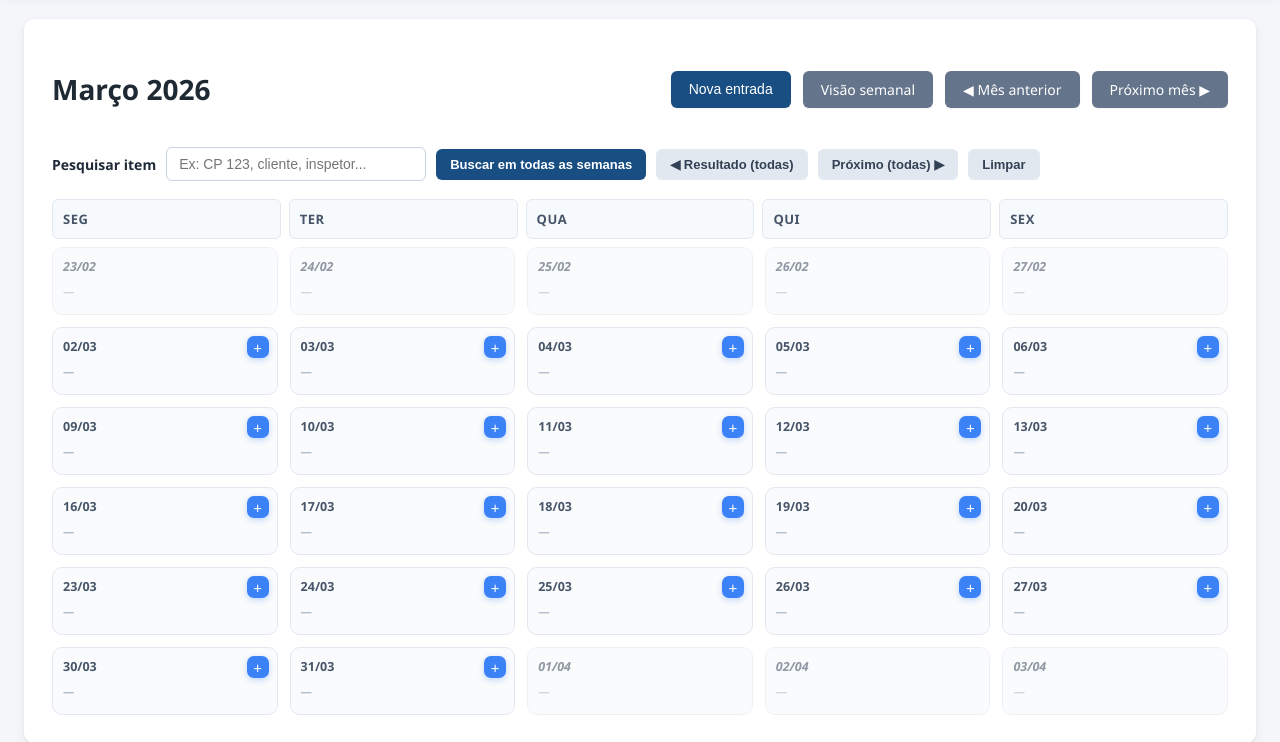
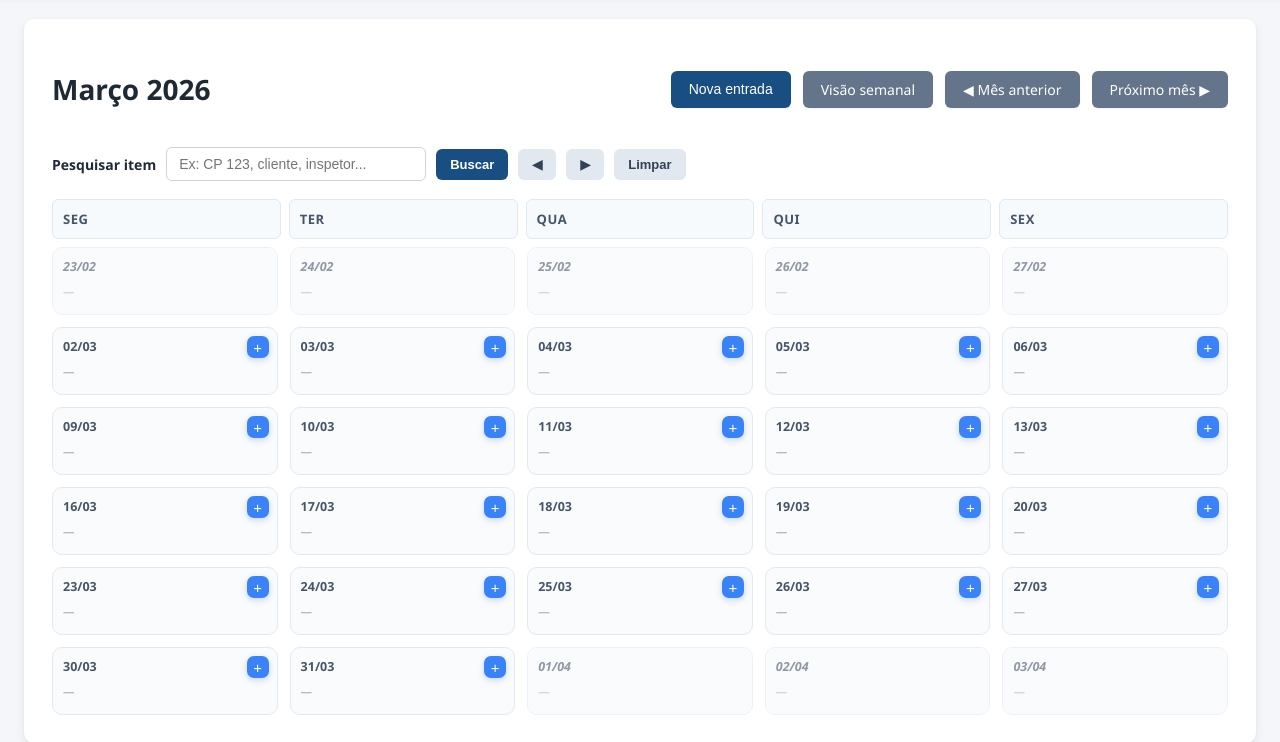
Before and after one commit to FredMattiuzzo/CONTROLE-INSPECAO, a Django app: page /agenda/mensal/ in a window 1280 px wide. Shown: the part 74-816 px from the top of the page. Run offline with Django 5.2, Linux system fonts and the light colour scheme; a user stored in the database is signed in; data comes from the database, SQL or seed files in the repository; both versions use the stored data as it was after the commit.

Commit message:
Deploy Version

```diff
--- a/schedule/templates/schedule/monthly.html
+++ b/schedule/templates/schedule/monthly.html
@@ -152,9 +152,9 @@
     <form class="search-bar" method="get" action="{% url 'schedule:entry_search' %}">
         <label for="entry-search-input">Pesquisar item</label>
         <input id="entry-search-input" name="q" type="search" placeholder="Ex: CP 123, cliente, inspetor..." value="{{ request.GET.q|default_if_none:'' }}" data-entry-search-input>
-        <button type="submit" name="i" value="0">Buscar em todas as semanas</button>
-        <button type="submit" class="ghost" name="i" value="{{ request.GET.i|default:'0'|add:'-1' }}">◀ Resultado (todas)</button>
-        <button type="submit" class="ghost" name="i" value="{{ request.GET.i|default:'0'|add:'1' }}">Próximo (todas) ▶</button>
+        <button type="submit" name="i" value="0">Buscar</button>
+        <button type="submit" class="ghost" name="i" value="{{ request.GET.i|default:'0'|add:'-1' }}">◀ </button>
+        <button type="submit" class="ghost" name="i" value="{{ request.GET.i|default:'0'|add:'1' }}"> ▶</button>
         <button type="button" class="ghost" data-entry-search-clear>Limpar</button>
         <span class="search-status" data-entry-search-status>
             {% if request.GET.total %}Global: {{ request.GET.i|default:'0'|add:'1' }} de {{ request.GET.total }}{% endif %}
--- a/schedule/templates/schedule/weekly.html
+++ b/schedule/templates/schedule/weekly.html
@@ -37,8 +37,8 @@
         <label for="entry-search-input">Pesquisar item</label>
         <input id="entry-search-input" name="q" type="search" placeholder="Ex: CP 123, cliente, inspetor..." value="{{ request.GET.q|default_if_none:'' }}" data-entry-search-input>
         <button type="submit" name="i" value="0">Buscar</button>
-        <button type="submit" class="ghost" name="i" value="{{ request.GET.i|default:'0'|add:'-1' }}">◀ Anterior</button>
-        <button type="submit" class="ghost" name="i" value="{{ request.GET.i|default:'0'|add:'1' }}">Próximo ▶</button>
+        <button type="submit" class="ghost" name="i" value="{{ request.GET.i|default:'0'|add:'-1' }}">◀ </button>
+        <button type="submit" class="ghost" name="i" value="{{ request.GET.i|default:'0'|add:'1' }}"> ▶</button>
         <button type="button" class="ghost" data-entry-search-clear>Limpar</button>
         <span class="search-status" data-entry-search-status>
             {% if request.GET.total %}Global: {{ request.GET.i|default:'0'|add:'1' }} de {{ request.GET.total }}{% endif %}
```
Also changed, not shown: db.sqlite3, schedule/models.py (line endings or trailing spaces).
